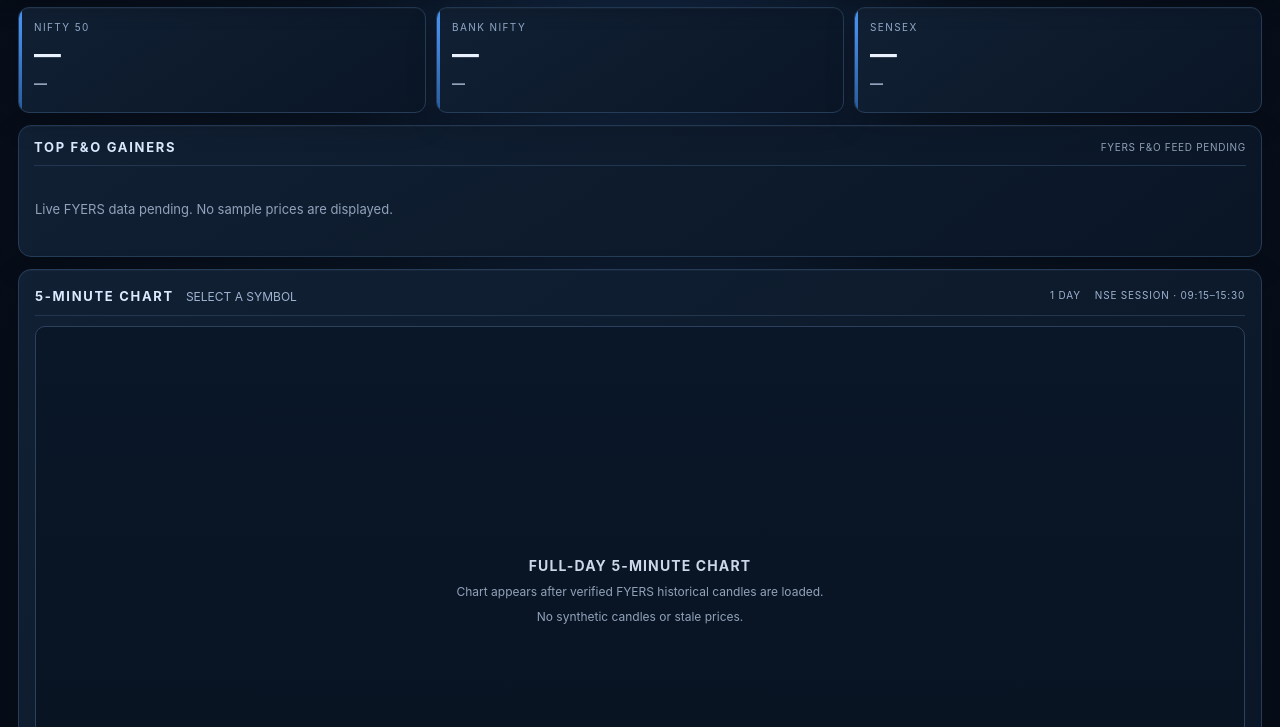
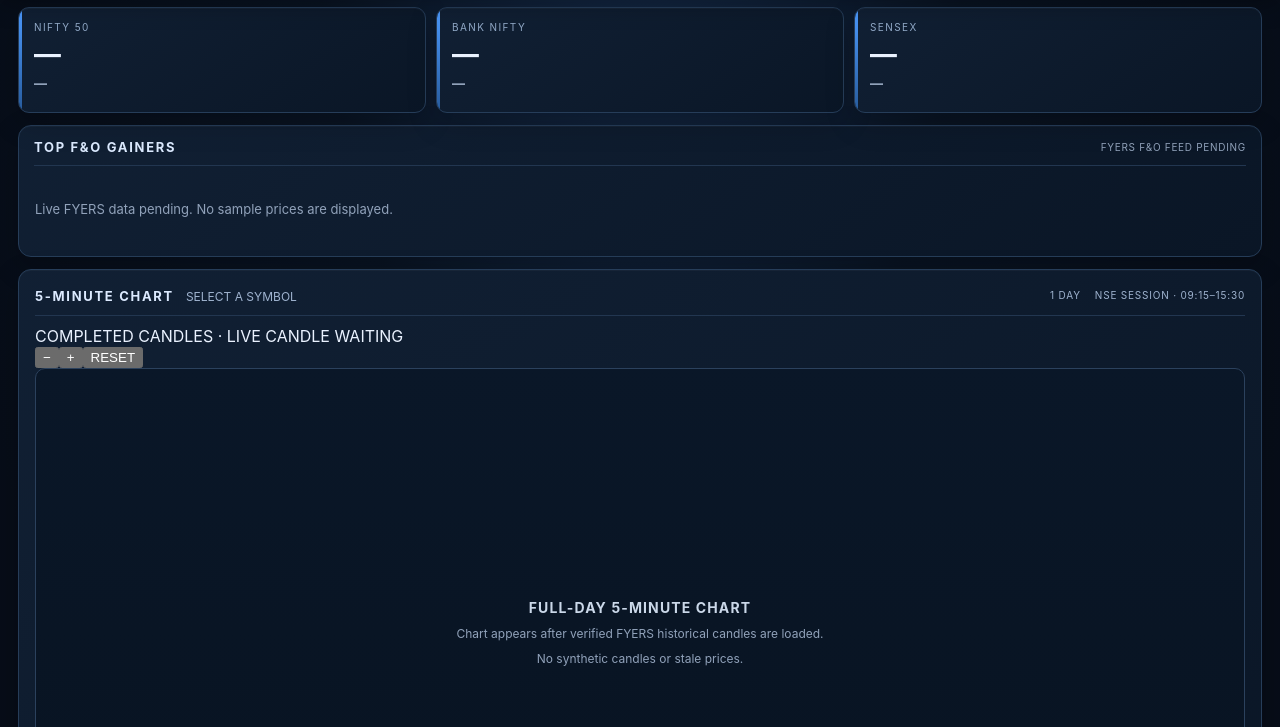
Before and after one commit to dongardivegajananvp-art/Upgrade-AI-Pro-, a website: page public/index.html in a window 1280 px wide. Shown: the part 73-800 px from the top of the page. Drawn offline with Linux system fonts and the light colour scheme; no server answers.

Commit message:
Add chart zoom controls and live-candle status indicator

```diff
--- a/public/index.html
+++ b/public/index.html
@@ -28,6 +28,7 @@
       <div><h2>5-MINUTE CHART</h2><span id="symbol">SELECT A SYMBOL</span></div>
       <div class="chart-meta"><span>1 DAY</span><span>NSE SESSION · 09:15–15:30</span></div>
     </div>
+    <div class="chart-tools"><span id="chart-candle-status">COMPLETED CANDLES · LIVE CANDLE WAITING</span><div><button id="chart-zoom-out" type="button" aria-label="Zoom out">−</button><button id="chart-zoom-in" type="button" aria-label="Zoom in">+</button><button id="chart-reset" type="button">RESET</button></div></div>
     <div id="chart-area" class="chart-area">
       <div class="chart-empty"><strong>FULL-DAY 5-MINUTE CHART</strong><span>Chart appears after verified FYERS historical candles are loaded.</span><span>No synthetic candles or stale prices.</span></div>
     </div>
```
